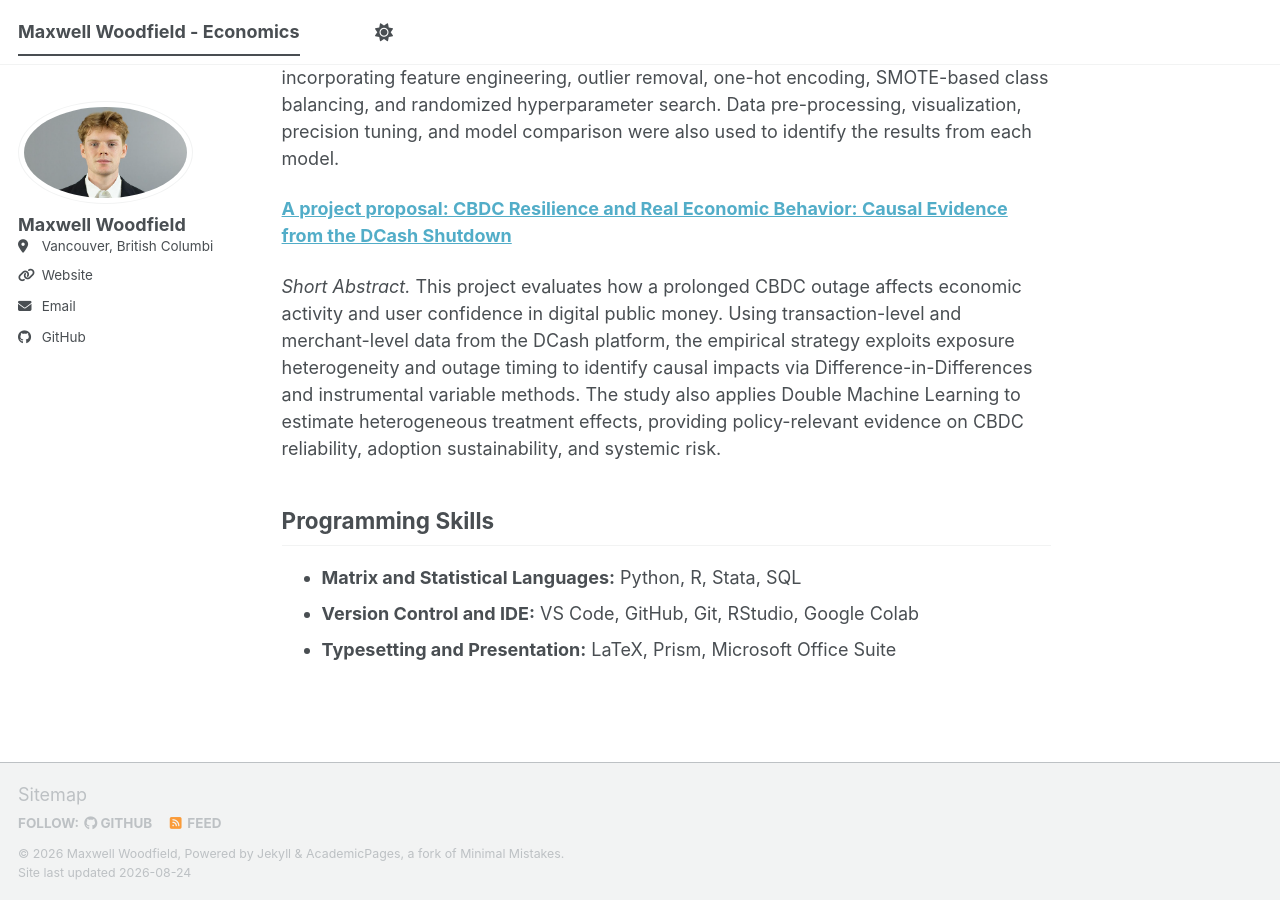
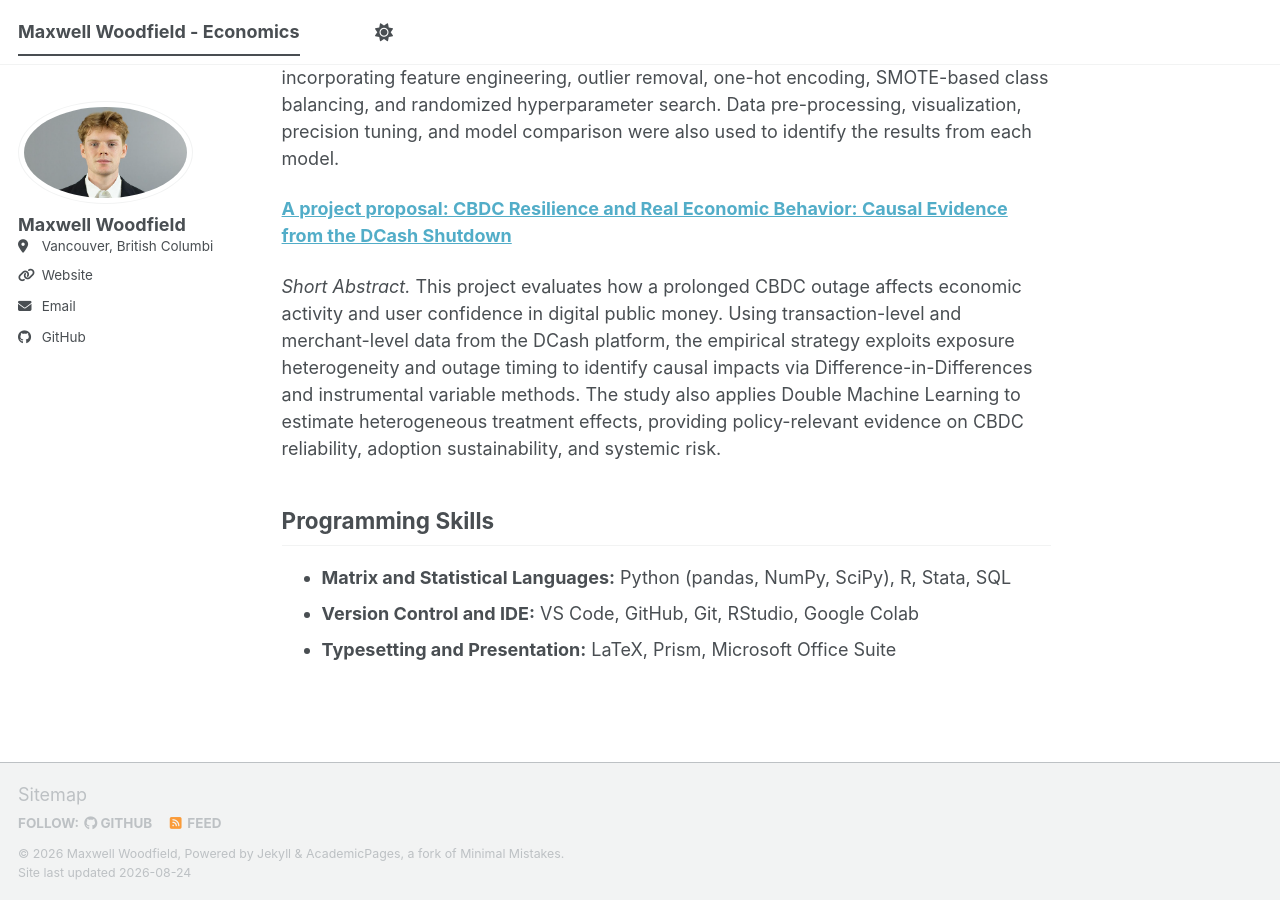
Before and after one commit to saucemmmm/saucemmmm.github.io, a Jekyll site: the page built from _pages/about.md, in a window 1280 px wide and 900 px high, scrolled down 1915 px. Built offline with Jekyll 4.4.1, drawn with Linux system fonts in a browser that asks for light colours; a script bundle is joined from its source files by our own code; library files that are not in the unit come from our copies.

Commit message:
Specify libraries in Python skills section

```diff
--- a/_pages/about.md
+++ b/_pages/about.md
@@ -47,6 +47,6 @@ redirect_from:
 
 
 ## Programming Skills
-* **Matrix and Statistical Languages:** Python, R, Stata, SQL
+* **Matrix and Statistical Languages:** Python (pandas, NumPy, SciPy), R, Stata, SQL
 * **Version Control and IDE:** VS Code, GitHub, Git, RStudio, Google Colab
 * **Typesetting and Presentation:** LaTeX, Prism, Microsoft Office Suite
```
